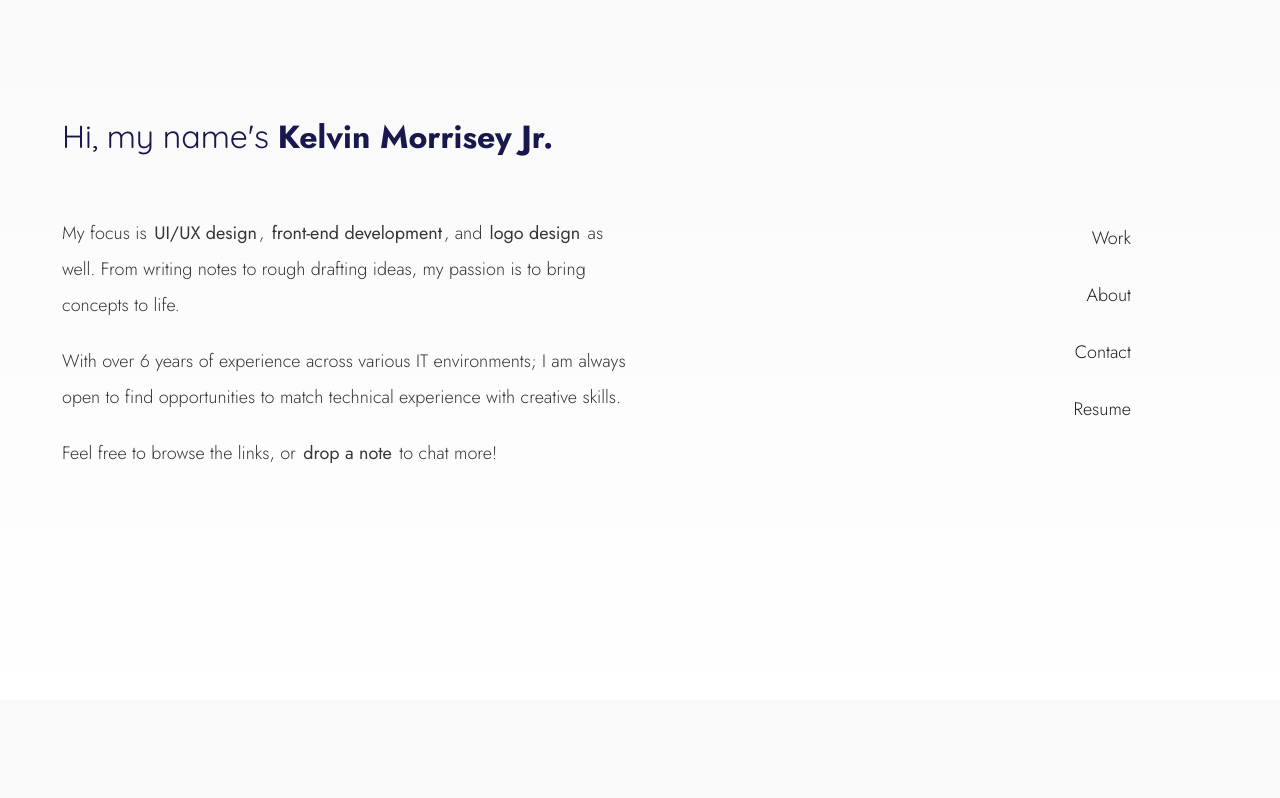
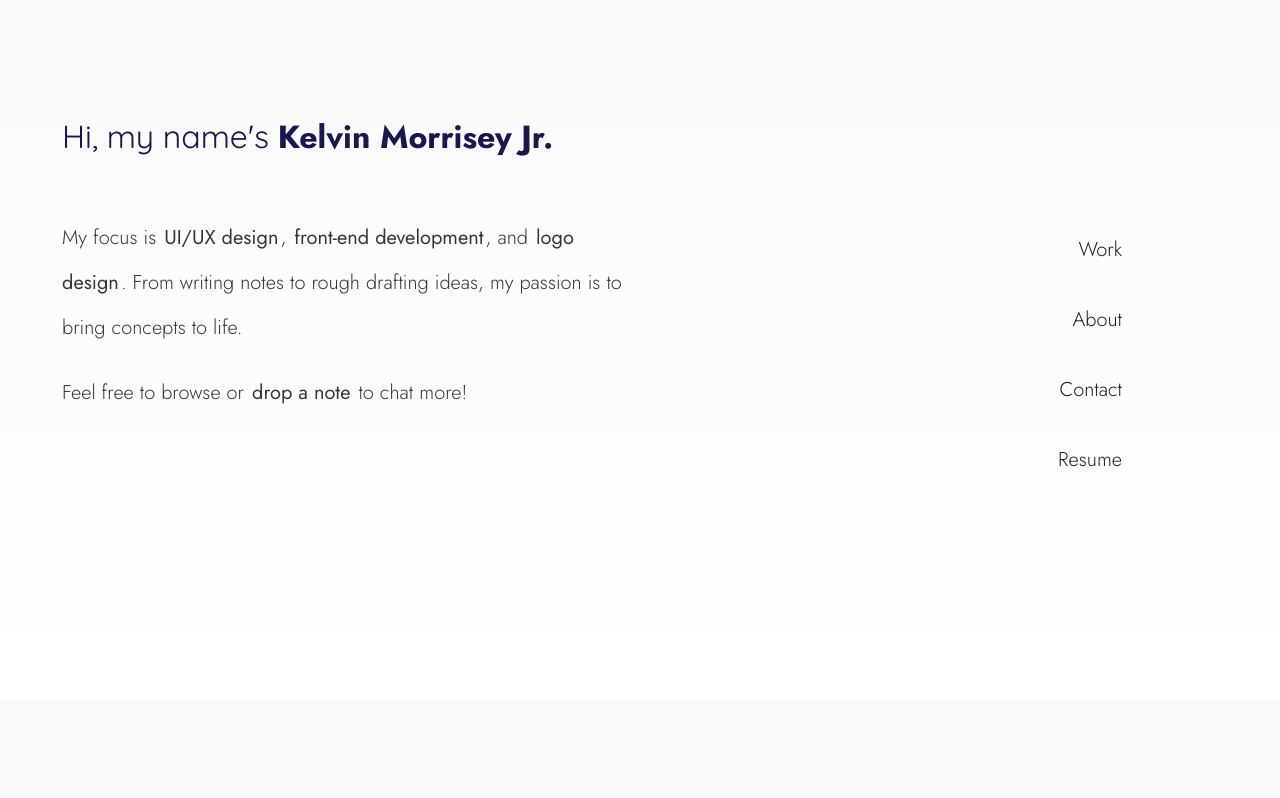
Before and after one commit to keljr021/portfolio-2023, a Vue app: page / in a window 1280 px wide. Shown: the top 798 px of the page. Built offline with nearby package versions, Linux system fonts and the light colour scheme.

Commit message:
Edited font and copy for CTA

```diff
--- a/src/components/partials/CtaMenu.vue
+++ b/src/components/partials/CtaMenu.vue
@@ -30,7 +30,7 @@ export default {
 
 <style lang="scss" scoped>
 .cta-menu {
-    font-size: 18px;
+    font-size: 20px;
     font-weight: 300;
     height: 100px;
     padding: 0 50px;
@@ -41,15 +41,15 @@ export default {
 }
 
 .cta-menu-item {
-    margin: 20px;
+    margin: 30px;
     padding: 0 10px 10px;
     cursor: pointer;
     text-align: right;
 
     span {
-        border: 3px solid transparent;
+        border: 2px solid transparent;
         padding: 4px;
-        transition: border-bottom-color 0.3s;
+        transition: border-right-color 0.3s;
 
         &:hover {
             color: #18184d;
--- a/src/components/partials/CtaText.vue
+++ b/src/components/partials/CtaText.vue
@@ -18,18 +18,17 @@ export default {
             My focus is
             <span class="cta-link" @click="scrollTo('ui')">UI/UX design</span>,
             <span class="cta-link" @click="scrollTo('dev')">front-end development</span>, and
-            <span class="cta-link" @click="scrollTo('logos')">logo design</span> as well. From writing notes to rough drafting ideas, my passion is to bring concepts to life.
+            <span class="cta-link" @click="scrollTo('logos')">logo design</span>. From writing notes to rough drafting ideas, my passion is to bring concepts to life.
         </p>
-        <p>With over 6 years of experience across various IT environments; I am always open to find opportunities to match technical experience with creative skills.</p>
-        <p>Feel free to browse the links, or <span class="cta-link" @click="scrollTo('contact')">drop a note</span> to chat more!</p>
+        <p>Feel free to browse or <span class="cta-link" @click="scrollTo('contact')">drop a note</span> to chat more!</p>
     </div>
 </template>
 
 <style lang="scss" scoped>
 .cta-text p {
-    font-size: 18px;
+    font-size: 20px;
     font-weight: 300;
-    line-height: 2;
+    line-height: 2.25;
     padding: 10px 0;
     opacity: 0.9;
 
```
